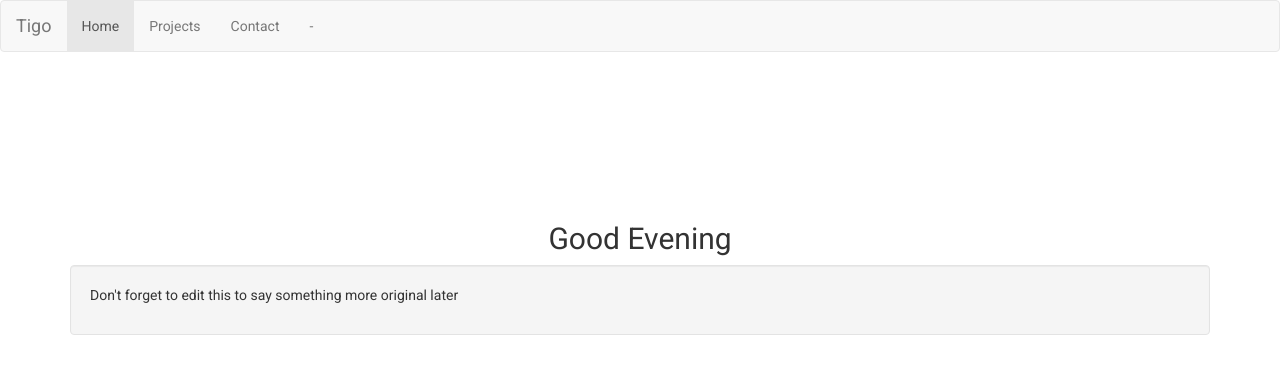
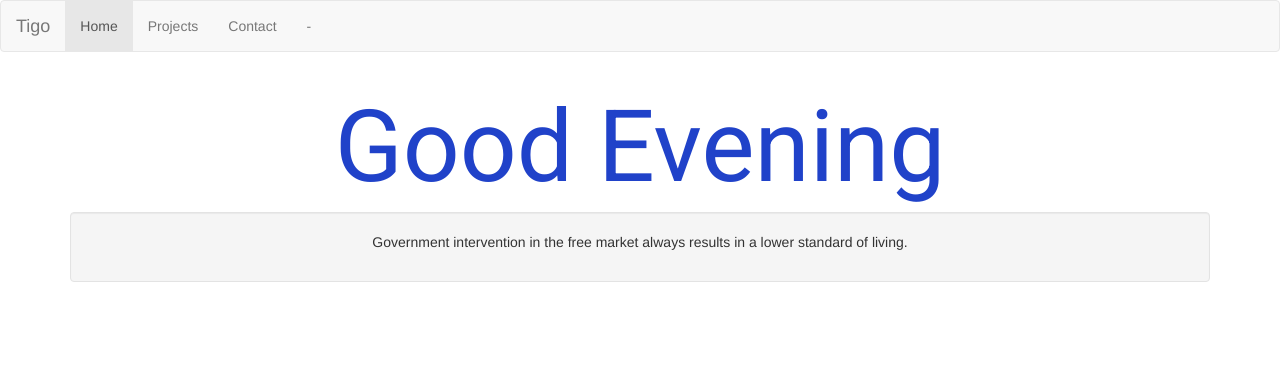
Before and after one commit to Tigo2000/tigo2000.github.io, a plain HTML site: page index.html in a window 1280 px wide. Drawn offline with nearby package versions, Linux system fonts and the light colour scheme.

Commit message:
fix missing endtags

```diff
--- a/index.html
+++ b/index.html
@@ -15,18 +15,10 @@
 		<script src="js/bootstrap.min.js"></script>
     </head>
 	<style>
-        body {
-            background: url(./coffee-mug-smartphone-desk.jpg) no-repeat center center fixed;
-            -webkit-background-size: cover;
-            -moz-background-size: cover;
-            -o-background-size: cover;
-            background-size: cover;
-            font-family: 'Roboto', sans-serif;
-        }
         h1 {
             font-family: 'Roboto', sans-serif;
             font-size: 100px;
-            color: #AC4142;
+            color: #2042c9;
             font-weight: 300;
         }
         .center {
@@ -50,8 +42,8 @@
 			</div>
 		</nav>
 		<div class="container">
-		<div class="center">
-			<h2 align="center" id="message" class="expandUp"></h2>
+			<div class="top">
+				<h1 align="center" id="message" class="expandUp"></h1>
 				<script type="text/javascript">
 					var d = new Date();
 					var n = d.getHours();
@@ -67,8 +59,10 @@
 					document.getElementById("message").innerHTML = message;
 				</script>
 			</div>
+
+
 			<div class="well">
-			<p>Don't forget to edit this to say something more original later</p>
+				<p style="text-align:center">Government intervention in the free market always results in a lower standard of living.</p>
 			</div>
 		</div>
     </body>
```
Lines whose indentation alone changed are shown as unchanged.
